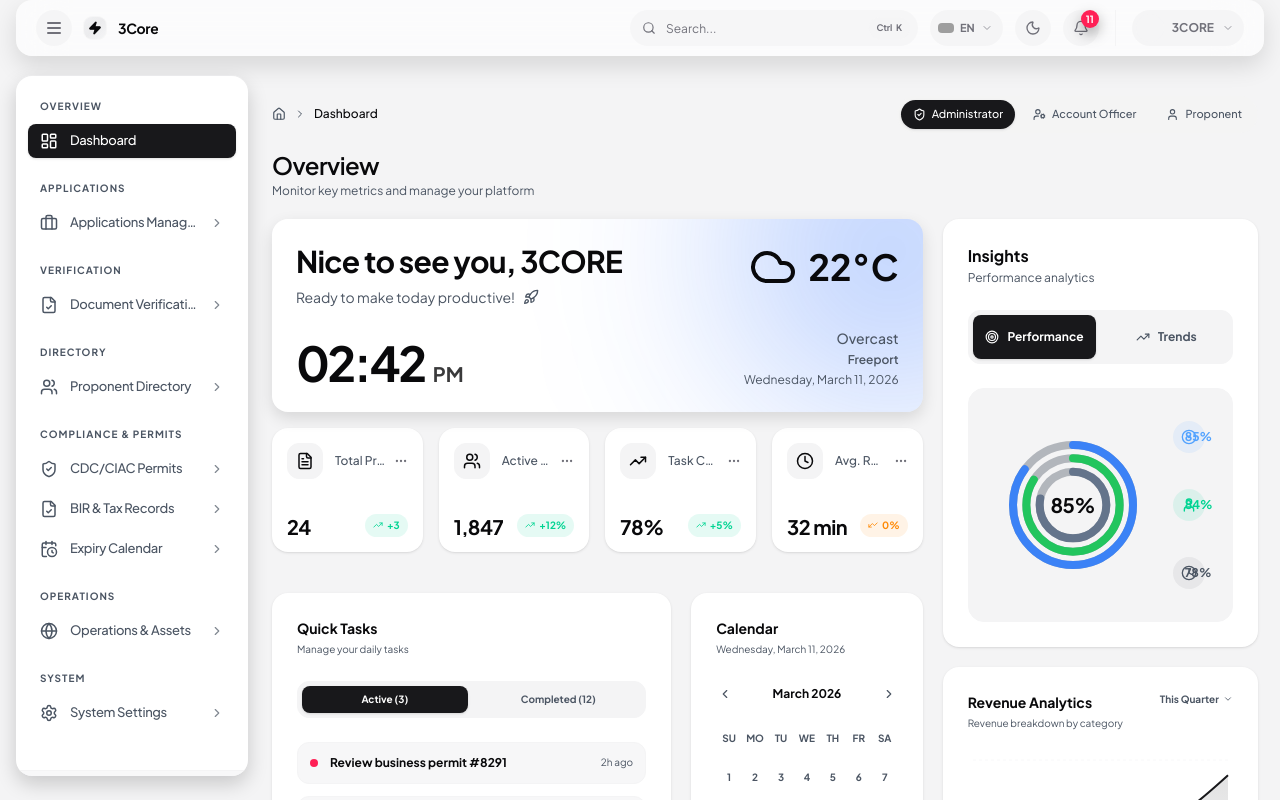
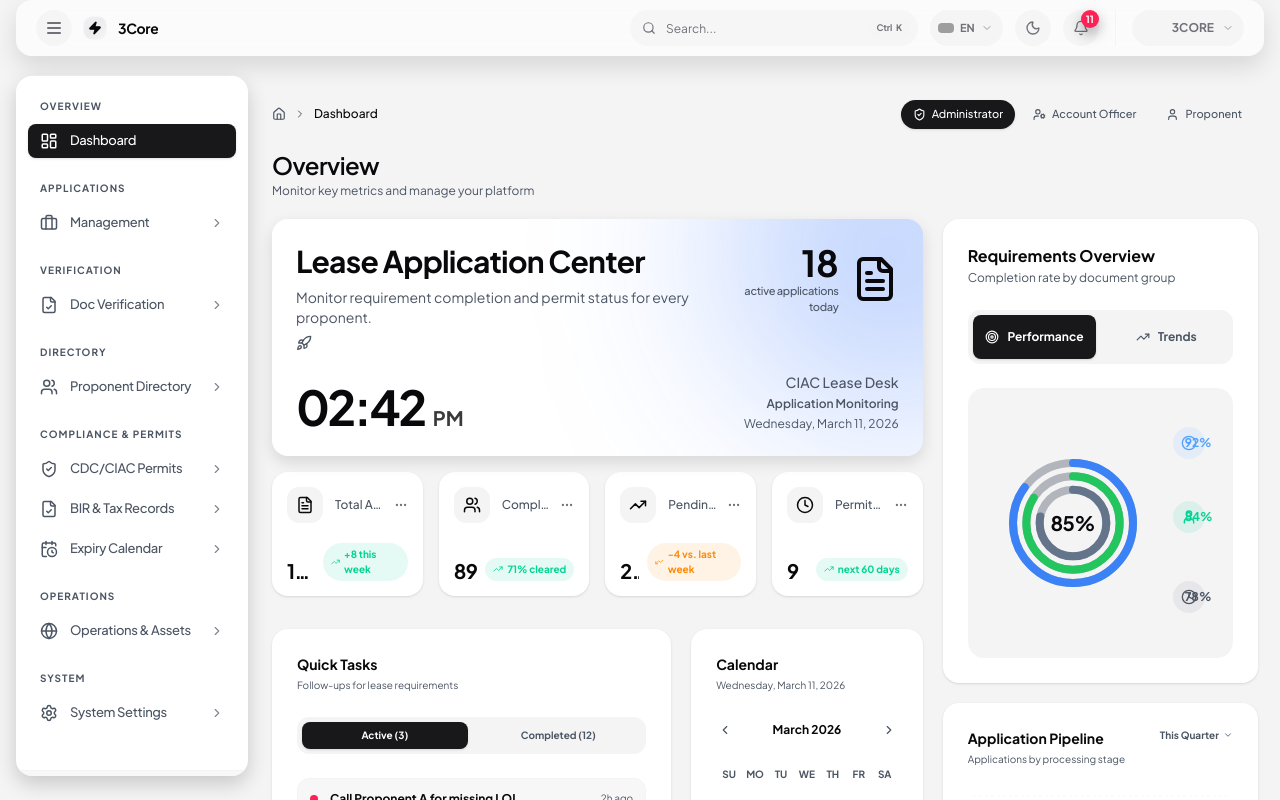
Before and after one commit to RjM091309/ciac, a React (Vite) app: page / in a window 1280 px wide. Built offline with nearby package versions, Linux system fonts and the light colour scheme; grey boxes are pictures that could not be loaded.

Commit message:
sidebar3

```diff
--- a/src/App.tsx
+++ b/src/App.tsx
@@ -1,4 +1,5 @@
 import React, { useState } from 'react';
+import { AnimatePresence, motion } from 'motion/react';
 import { AppLayout, AppView } from './layout/AppLayout';
 import { Dashboard } from './components/dashboard/Dashboard';
 import { SubHeader } from './components/SubHeader';
@@ -30,7 +31,28 @@ export default function App() {
   return (
     <>
       <AppLayout view={view} onViewChange={setView} onLogout={() => setUser(defaultUser)}>
-        {view === 'dashboard' ? <Dashboard /> : <SectionLanding view={view} />}
+        {view === 'dashboard' ? (
+          <SubHeader />
+        ) : (
+          <SubHeader
+            title={LANDING_CONFIG[view].title}
+            description={LANDING_CONFIG[view].description}
+            badge={LANDING_CONFIG[view].badge}
+          />
+        )}
+
+        <AnimatePresence mode="wait" initial={false}>
+          <motion.div
+            key={view}
+            initial={{ opacity: 0, x: 24 }}
+            animate={{ opacity: 1, x: 0 }}
+            exit={{ opacity: 0, x: -24 }}
+            transition={{ duration: 0.25, ease: [0.22, 0.8, 0.35, 1] }}
+            className="h-full"
+          >
+            {view === 'dashboard' ? <Dashboard /> : <SectionLanding view={view} />}
+          </motion.div>
+        </AnimatePresence>
       </AppLayout>
     </>
   );
@@ -372,48 +394,8 @@ function SectionLanding({ view }: { view: AppView }) {
 
   return (
     <>
-      <SubHeader />
-
       <div className="space-y-4 sm:space-y-5">
-        <div
-          className="glass-card p-4 sm:p-5 flex flex-col gap-3 sm:gap-4 !border-transparent"
-          style={{ backgroundColor: 'var(--surface)' }}
-        >
-          <div className="flex items-start justify-between gap-3">
-            <div className="flex items-center gap-3">
-              <div
-                className="p-2 rounded-xl border"
-                style={{
-                  backgroundColor: 'var(--control-bg)',
-                  borderColor: 'var(--border-subtle)',
-                }}
-              >
-                <Icon size={18} style={{ color: 'var(--text)' }} />
-              </div>
-              <div>
-                <div className="flex items-center gap-2">
-                  <span
-                    className="inline-flex items-center rounded-full px-2 py-0.5 text-[10px] font-semibold uppercase tracking-widest"
-                    style={{
-                      backgroundColor: 'var(--control-bg)',
-                      color: 'var(--text-muted)',
-                    }}
-                  >
-                    {config.badge}
-                  </span>
-                </div>
-                <h2
-                  className="mt-1 text-lg sm:text-xl font-bold tracking-tight"
-                  style={{ color: 'var(--text)' }}
-                >
-                  {config.title}
-                </h2>
-                <p className="mt-1 text-xs text-secondary max-w-2xl">{config.description}</p>
-              </div>
-            </div>
-          </div>
-
-          {config.stats.length > 0 && (
+        {config.stats.length > 0 && (
             <div className="grid grid-cols-1 sm:grid-cols-3 gap-3 sm:gap-4 mt-3">
               {config.stats.map((stat) => (
                 <div
@@ -438,7 +420,6 @@ function SectionLanding({ view }: { view: AppView }) {
               ))}
             </div>
           )}
-        </div>
 
         <div
           className="glass-card p-4 sm:p-5 !border-transparent"
--- a/src/components/AppSidebar.tsx
+++ b/src/components/AppSidebar.tsx
@@ -118,10 +118,15 @@ const SidebarSubItem = ({
       onClick={onClick}
       className={cn(
         'group w-full flex items-center gap-2 pl-9 pr-3 py-1.5 rounded-lg text-[12px] hover:text-[var(--text)] transition-colors',
-        active ? 'text-[var(--text)] bg-[var(--selected-bg)]' : 'text-[var(--text-muted)]',
+        active ? 'text-[var(--text)]' : 'text-[var(--text-muted)]',
       )}
     >
-      <span className="w-1.5 h-1.5 rounded-full bg-[var(--text-muted)] group-hover:bg-[var(--text)] transition-colors" />
+      <span
+        className={cn(
+          'w-1.5 h-1.5 rounded-full transition-colors',
+          active ? 'bg-[var(--text)]' : 'bg-[var(--text-muted)] group-hover:bg-[var(--text)]',
+        )}
+      />
       <span className="flex-1 text-left leading-snug whitespace-nowrap overflow-hidden text-ellipsis">
         {label}
       </span>
@@ -213,7 +218,7 @@ export function AppSidebar({
             <div className="flex flex-col gap-1.5">
               <SidebarDropdown
                 icon={Briefcase}
-                label="Applications Management"
+                label="Management"
                 collapsed={collapsed}
                 isOpen={openDropdownId === 'applications'}
                 onToggle={() => toggleDropdown('applications')}
@@ -241,7 +246,7 @@ export function AppSidebar({
             <div className="flex flex-col gap-1.5">
               <SidebarDropdown
                 icon={FileCheck}
-                label="Document Verification"
+                label="Doc Verification"
                 collapsed={collapsed}
                 isOpen={openDropdownId === 'verification'}
                 onToggle={() => toggleDropdown('verification')}
--- a/src/components/dashboard/Dashboard.tsx
+++ b/src/components/dashboard/Dashboard.tsx
@@ -1,9 +1,8 @@
 import React, { useEffect, useState } from 'react';
-import { ChevronLeft, ChevronRight, CircleDot, Clock, Cloud, FileText, MoreHorizontal, Plus, Rocket, Target, TrendingUp, User, Users, Zap } from 'lucide-react';
+import { ChevronLeft, ChevronRight, CircleDot, Clock, FileText, MoreHorizontal, Plus, Rocket, Target, TrendingUp, User, Users, Zap } from 'lucide-react';
 import { motion } from 'motion/react';
 import { Area, AreaChart, CartesianGrid, ResponsiveContainer, Tooltip } from 'recharts';
 import { cn } from '../../lib/utils';
-import { SubHeader } from '../SubHeader';
 
 const RadialProgress = ({
   value,
@@ -140,8 +139,6 @@ export function Dashboard() {
 
   return (
     <>
-      <SubHeader />
-
       <div className="grid grid-cols-12 gap-4 sm:gap-4 lg:gap-5">
         {/* Left side: hero + 4 cards (single block) */}
         <div className="col-span-12 lg:col-span-8 flex flex-col gap-4 sm:gap-4">
@@ -162,10 +159,10 @@ export function Dashboard() {
               <div className="flex flex-col justify-between space-y-5 sm:space-y-8">
                 <div>
                   <h3 className="text-xl sm:text-2xl md:text-3xl font-bold tracking-tight" style={{ color: 'var(--text)' }}>
-                    Nice to see you, 3CORE
+                    Lease Application Center
                   </h3>
                   <p className="mt-1.5 sm:mt-2 text-xs md:text-sm text-secondary flex items-center gap-2 flex-wrap">
-                    Ready to make today productive!
+                    Monitor requirement completion and permit status for every proponent.
                     <Rocket className="w-4 h-4 shrink-0" />
                   </p>
                 </div>
@@ -186,26 +183,29 @@ export function Dashboard() {
                 </div>
               </div>
 
-              {/* Right Side: Weather and Date */}
+              {/* Right Side: Application count and date */}
               <div className="flex flex-row md:flex-col items-center md:items-end justify-between md:justify-between gap-4 md:gap-0 text-left md:text-right">
                 <div className="flex items-center gap-3">
-                  <Cloud
-                    className="w-10 h-10 md:w-12 md:h-12 shrink-0"
-                    style={{ color: 'var(--text)' }}
-                  />
-                  <div className="flex flex-col">
+                  <div className="flex flex-col items-start md:items-end">
                     <span
                       className="text-2xl sm:text-3xl md:text-4xl font-bold"
                       style={{ color: 'var(--text)' }}
                     >
-                      22°C
+                      18
+                    </span>
+                    <span className="text-[11px] text-secondary font-medium tracking-tight">
+                      active applications today
                     </span>
                   </div>
+                  <FileText
+                    className="w-10 h-10 md:w-12 md:h-12 shrink-0"
+                    style={{ color: 'var(--text)' }}
+                  />
                 </div>
 
                 <div className="md:mt-4 space-y-0.5 md:space-y-1">
-                  <p className="text-xs sm:text-sm font-medium text-secondary">Overcast</p>
-                  <p className="text-xs font-semibold text-secondary">Freeport</p>
+                  <p className="text-xs sm:text-sm font-medium text-secondary">CIAC Lease Desk</p>
+                  <p className="text-xs font-semibold text-secondary">Application Monitoring</p>
                   <p className="text-[10px] sm:text-xs text-secondary">
                     {currentTime.toLocaleDateString('en-US', {
                       weekday: 'long',
@@ -219,12 +219,12 @@ export function Dashboard() {
             </div>
           </div>
 
-          {/* Metrics row directly under hero */}
+        {/* Metrics row directly under hero */}
           <div className="grid grid-cols-1 sm:grid-cols-2 lg:grid-cols-4 gap-4 sm:gap-4">
-            <MetricCard title="Total Projects" value="24" icon={FileText} trend="up" trendValue="+3" />
-            <MetricCard title="Active Users" value="1,847" icon={Users} trend="up" trendValue="+12%" />
-            <MetricCard title="Task Completion" value="78%" icon={TrendingUp} trend="up" trendValue="+5%" />
-            <MetricCard title="Avg. Response Time" value="32 min" icon={Clock} trend="down" trendValue="0%" />
+          <MetricCard title="Total Applications" value="126" icon={FileText} trend="up" trendValue="+8 this week" />
+          <MetricCard title="Complete Requirements" value="89" icon={Users} trend="up" trendValue="71% cleared" />
+          <MetricCard title="Pending Verification" value="27" icon={TrendingUp} trend="down" trendValue="-4 vs. last week" />
+          <MetricCard title="Permits Near Expiry" value="9" icon={Clock} trend="up" trendValue="next 60 days" />
           </div>
         </div>
 
@@ -237,9 +237,9 @@ export function Dashboard() {
             className="text-base font-bold mb-0.5"
             style={{ color: 'var(--text)' }}
           >
-            Insights
+            Requirements Overview
           </h4>
-          <p className="text-xs text-secondary mb-4 md:mb-6">Performance analytics</p>
+          <p className="text-xs text-secondary mb-4 md:mb-6">Completion rate by document group</p>
 
           <div
             className="flex gap-2 p-1 rounded-xl mb-4 md:mb-6 border"
@@ -293,25 +293,25 @@ export function Dashboard() {
               <div className="w-full min-w-0 md:flex-1 space-y-4 md:space-y-5">
                 {[
                   {
-                    label: 'Task Completion',
-                    value: '85%',
-                    subtext: 'Overall completion rate',
+                    label: 'Proponent & Company',
+                    value: '92%',
+                    subtext: 'LOI, company profile, board resolution, registrations, IDs',
                     icon: CircleDot,
                     color: 'text-blue-400',
                     bgColor: 'bg-blue-400/10',
                   },
                   {
-                    label: 'User Engagement',
+                    label: 'BIR Documents',
                     value: '84%',
-                    subtext: 'Active user participation',
+                    subtext: 'Tax clearance, registration, receipts, POS/CRM permits',
                     icon: User,
                     color: 'text-emerald-400',
                     bgColor: 'bg-emerald-400/10',
                   },
                   {
-                    label: 'Response Time',
+                    label: 'CDC Permits & Licenses',
                     value: '78%',
-                    subtext: 'Average response efficiency',
+                    subtext: 'Environmental, fire safety, occupancy, sanitary, others',
                     icon: Clock,
                     color: 'text-secondary',
                     bgColor: 'bg-zinc-500/10',
@@ -348,7 +348,7 @@ export function Dashboard() {
           >
             Quick Tasks
           </h4>
-          <p className="text-[10px] text-secondary mb-4 sm:mb-6">Manage your daily tasks</p>
+          <p className="text-[10px] text-secondary mb-4 sm:mb-6">Follow-ups for lease requirements</p>
 
           <div
             className="flex gap-2 p-1 rounded-xl mb-4 sm:mb-6 border"
@@ -373,9 +373,9 @@ export function Dashboard() {
 
           <div className="space-y-2 sm:space-y-3 mb-4 sm:mb-6">
             {[
-              { title: 'Review business permit #8291', priority: 'High', time: '2h ago' },
-              { title: 'Update system documentation', priority: 'Medium', time: '5h ago' },
-              { title: 'Meeting with development team', priority: 'Low', time: 'Tomorrow' },
+              { title: 'Call Proponent A for missing LOI', priority: 'High', time: '2h ago' },
+              { title: 'Verify BIR Tax Clearance for Proponent B', priority: 'Medium', time: '5h ago' },
+              { title: 'Confirm Fire Safety Inspection schedule for Warehouse C', priority: 'Low', time: 'Tomorrow' },
             ].map((task) => (
               <div
                 key={task.title}
@@ -497,7 +497,7 @@ export function Dashboard() {
           </div>
         </div>
 
-        {/* Revenue Analytics */}
+        {/* Application Pipeline Analytics */}
         <div
           className="col-span-12 xl:col-span-4 glass-card p-4 sm:p-6 !border-transparent"
           style={{ backgroundColor: 'var(--surface)' }}
@@ -507,22 +507,23 @@ export function Dashboard() {
               className="text-sm font-bold truncate min-w-0"
               style={{ color: 'var(--text)' }}
             >
-              Revenue Analytics
+              Application Pipeline
             </h4>
             <div className="flex items-center gap-1 text-[10px] font-bold text-secondary cursor-pointer hover:text-[var(--text)] transition-colors shrink-0">
               This Quarter <ChevronRight size={10} className="rotate-90" />
             </div>
           </div>
-          <p className="text-[10px] text-secondary mb-4 sm:mb-6">Revenue breakdown by category</p>
+          <p className="text-[10px] text-secondary mb-4 sm:mb-6">Applications by processing stage</p>
 
           <div className="h-40 sm:h-48 w-full min-h-[160px]">
             <ResponsiveContainer width="100%" height="100%">
               <AreaChart
                 data={[
-                  { name: 'Jan', value: 30 },
-                  { name: 'Feb', value: 45 },
-                  { name: 'Mar', value: 38 },
-                  { name: 'Apr', value: 55 },
+                  { name: 'Draft', value: 18 },
+                  { name: 'Submitted', value: 42 },
+                  { name: 'For Evaluation', value: 31 },
+                  { name: 'For Board Approval', value: 21 },
+                  { name: 'Approved', value: 14 },
                 ]}
               >
                 <defs>
```
Also changed, not shown: src/components/SubHeader.tsx (+16 -4 lines).
